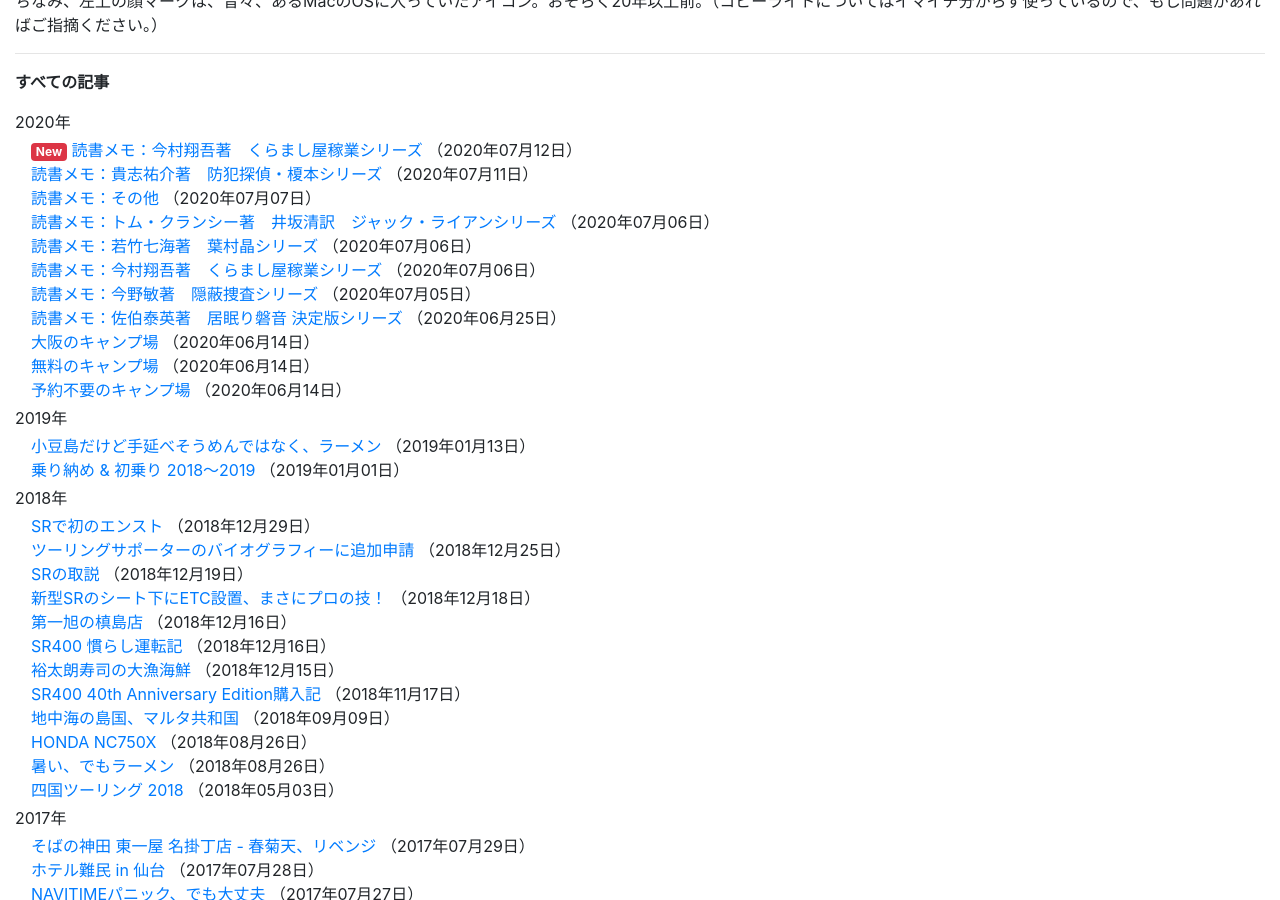
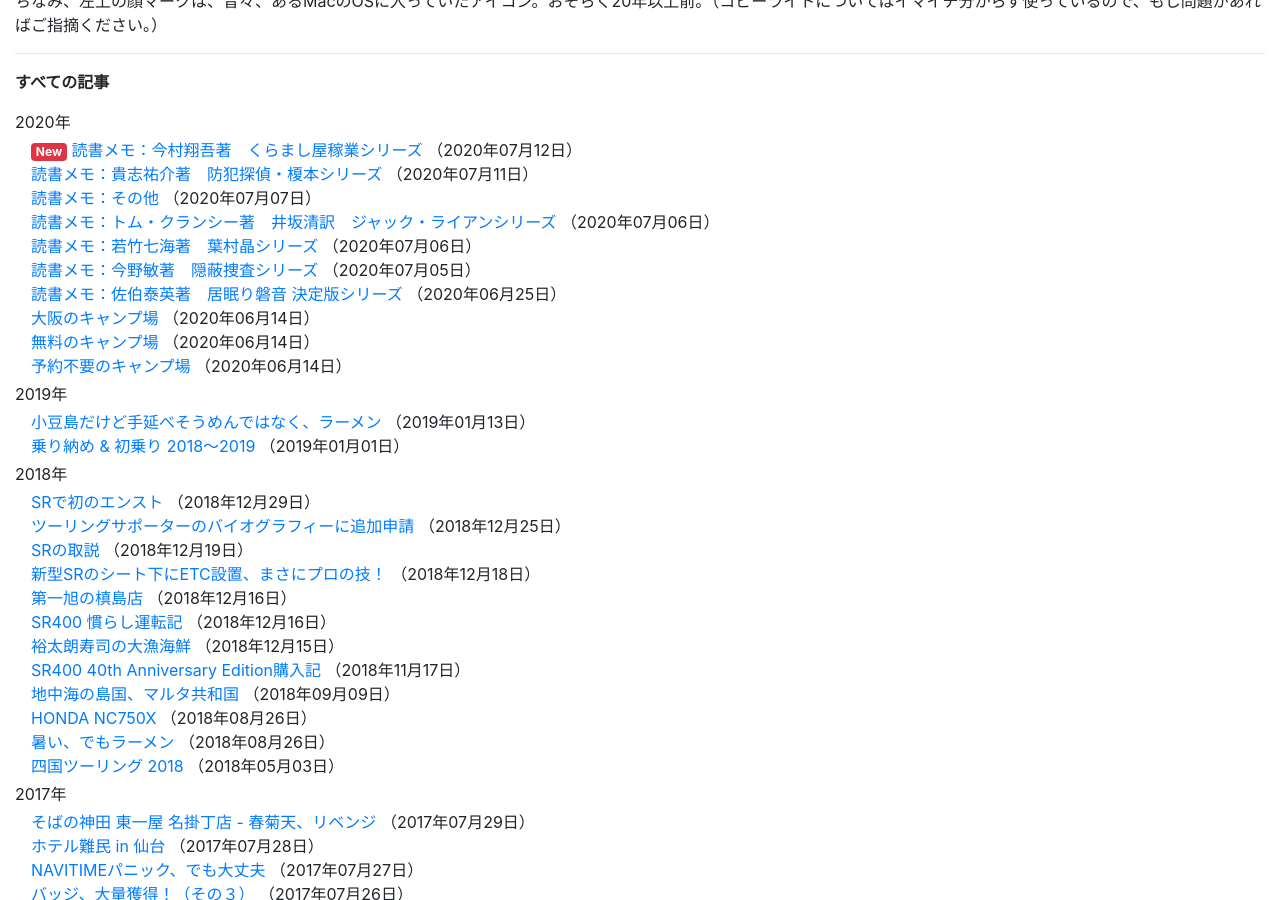
Before and after one commit to tomot/tomot.github.io, a Jekyll site: the page built from index.md, in a window 1280 px wide and 900 px high, scrolled down 335 px. Built offline with Jekyll 4.4.1, drawn with Linux system fonts in a browser that asks for light colours; nearby versions of some CDN libraries.

Commit message:
delete a redundant post

```diff
--- a/index.md
+++ b/index.md
@@ -24,7 +24,6 @@ title: ToMoT - ホーム
 <li><a href="pages/book-etc.html">読書メモ：その他</a> （2020年07月07日）</li>
 <li><a href="pages/book-clancy.html">読書メモ：トム・クランシー著　井坂清訳　ジャック・ライアンシリーズ</a> （2020年07月06日）</li>
 <li><a href="pages/book-wakatake.html">読書メモ：若竹七海著　葉村晶シリーズ</a> （2020年07月06日）</li>
-<li><a href="pages/book-imamura.html">読書メモ：今村翔吾著　くらまし屋稼業シリーズ</a> （2020年07月06日）</li>
 <li><a href="pages/book-konno.html">読書メモ：今野敏著　隠蔽捜査シリーズ</a> （2020年07月05日）</li>
 <li><a href="pages/book-saeki.html">読書メモ：佐伯泰英著　居眠り磐音 決定版シリーズ</a> （2020年06月25日）</li>
 <li><a href="pages/camp-osaka.html">大阪のキャンプ場</a> （2020年06月14日）</li>
```
